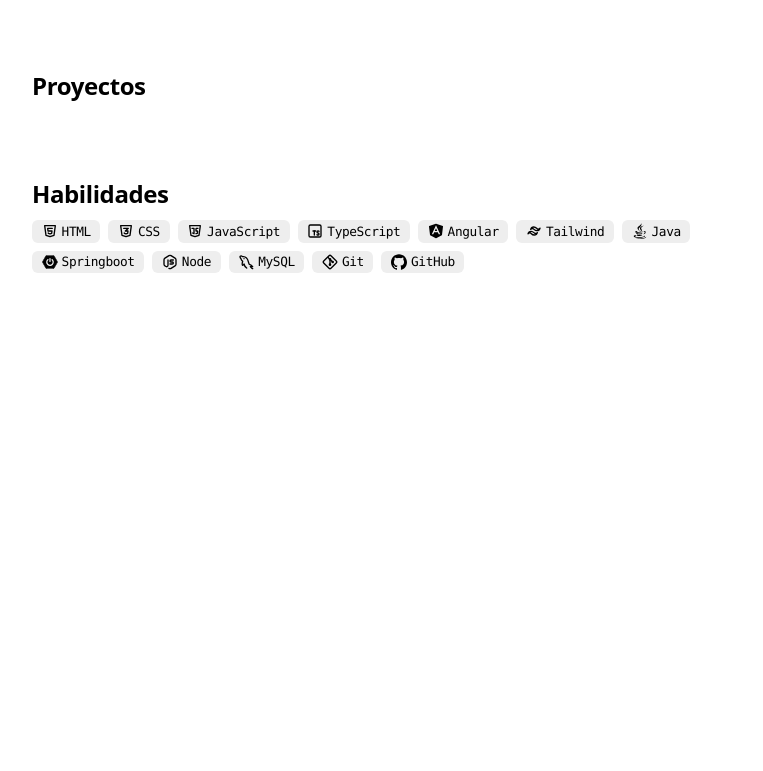
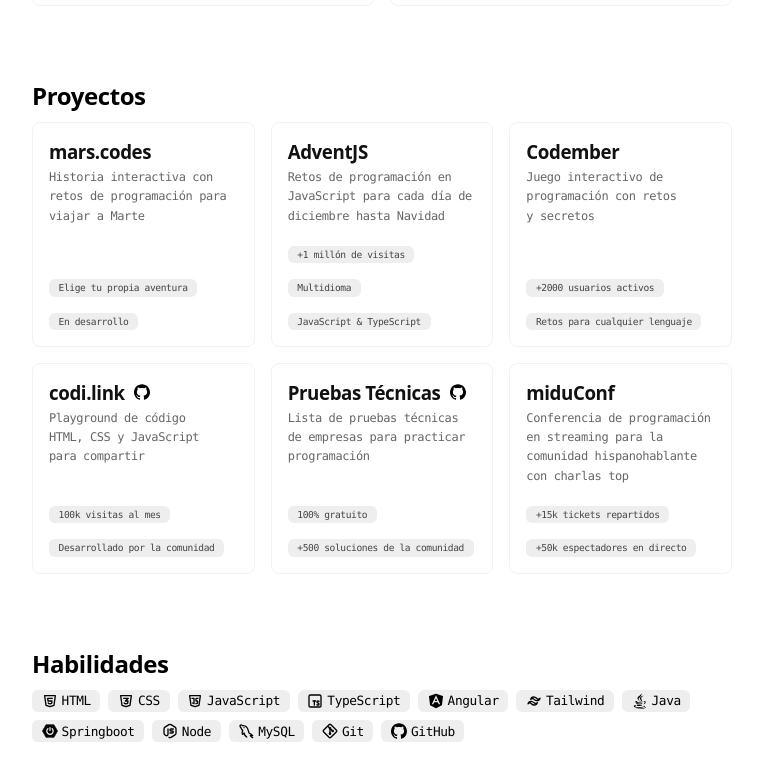
Before and after one commit to federicoDicillo/minimalist-portfolio, an Angular app: page / in a window 1280 px wide. Shown: the part 776-1547 px from the top of the page, without its empty margins (258-1021 px from the left). Before the commit the page ends 1185 px from the top, so only its background shows below. Built offline with nearby package versions, Linux system fonts and the light colour scheme.

Commit message:
add projects

```diff
--- a/src/app/components/key-board-manager/key-board-manager.component.html
+++ /dev/null
@@ -1 +0,0 @@
-<p>key-board-manager works!</p>
--- a/src/app/components/sections/education/education.component.css
+++ b/src/app/components/sections/education/education.component.css
@@ -39,7 +39,10 @@ header {
 
 .certificates {
   display: grid;
-  grid-template-columns: repeat(auto-fit, minmax(200px, 1fr));  /* EL RESPONSIVE */
+  grid-template-columns: repeat(
+    auto-fit,
+    minmax(200px, 1fr)
+  ); /* EL RESPONSIVE */
   gap: 1rem;
 }
 
@@ -47,7 +50,7 @@ header {
   font-size: 1.2rem;
   font-weight: 600;
   margin-top: 20px;
-  margin-botom: 10px;
+  margin-bottom: 10px;
 }
 
 .certificates article {
--- a/src/app/components/sections/projects/projects.component.css
+++ b/src/app/components/sections/projects/projects.component.css
@@ -0,0 +1,72 @@
+ul {
+  display: grid;
+  grid-template-columns: repeat(
+    auto-fit,
+    minmax(200px, 1fr)
+  ); /* PARA QUE HAYA UN BLOQUE MAS DEBE TENER UN MIN DE ESPACIO DE 200px*/
+  gap: 1rem;
+}
+
+article {
+  border-radius: 8px;
+  border: 1px solid #f2f2f2;
+  gap: 16px;
+  display: flex;
+  flex-direction: column;
+  padding: 16px;
+  height: 100%;
+}
+
+article header {
+  flex: 1;
+}
+
+article h3 {
+  margin-bottom: 4px;
+}
+
+article a {
+  color: #111;
+}
+
+article a:hover {
+  text-decoration: underline;
+}
+
+.github-code-link {
+  margin-left: 5px;
+}
+
+article p {
+  font-size: 0.75rem;
+  line-height: 1.2rem;
+  margin-bottom: 4px;
+}
+
+footer {
+  display: flex;
+  flex-wrap: wrap;
+  gap: 4px;
+  font-size: 0.6rem;
+}
+
+footer span {
+  border-radius: 6px;
+  background: #eee;
+  color: #444;
+  font-size: 0.6rem;
+  font-weight: 500;
+  padding: 0.2rem 0.6rem;
+}
+
+@media (width <= 700px) {
+  ul {
+    margin-inline: 0px;
+  }
+
+  article {
+    border: none;
+    box-shadow: 0 1px 1px #f2f2f2;
+    padding: 0 0 16px 0;
+  }
+}
--- a/src/app/components/sections/projects/projects.component.html
+++ b/src/app/components/sections/projects/projects.component.html
@@ -1,2 +1,22 @@
 <app-section title="Proyectos">
+    <ul>
+        <li *ngFor="let project of projects">
+            <article>
+                <header>
+                    <h3>
+                        <a href="{{project.url}}" title="Ver el proyecto {{project.name}}" target="_blank">
+                            {{project.name}}
+                        </a>
+                        <a class="github-code-link" *ngIf="project.github"href="{{project.github}}" title="Ver código fuente del proyecto {{project.name}}" target="_blank">
+                            <img src="../../../../assets/icons/GitHub.svg" alt="github">
+                        </a>
+                    </h3>
+                    <p>{{project.description}}</p>
+                </header>
+                <footer *ngFor="let highlight of project.highlights">
+                    <span>{{highlight}}</span>
+                </footer>
+            </article>
+        </li>
+    </ul>
 </app-section>
--- a/src/app/components/sections/projects/projects.component.ts
+++ b/src/app/components/sections/projects/projects.component.ts
@@ -1,13 +1,20 @@
 import { Component } from '@angular/core';
+import { CommonModule } from '@angular/common';
 import { SectionComponent } from '../../section/section.component';
+
+import { projects } from "@cv";
 
 @Component({
   selector: 'app-projects',
   standalone: true,
-  imports: [SectionComponent],
+  imports: [
+    CommonModule,
+    SectionComponent],
   templateUrl: './projects.component.html',
   styleUrl: './projects.component.css'
 })
 export class ProjectsComponent {
 
+public projects = projects;
+
 }
```
Also changed, not shown: src/app/components/key-board-manager/key-board-manager.component.ts (deleted, +0 -12 lines), src/app/components/key-board-manager/key-board-manager.component.css (deleted), 1 other file (tests, documents, lock files or other folders).
